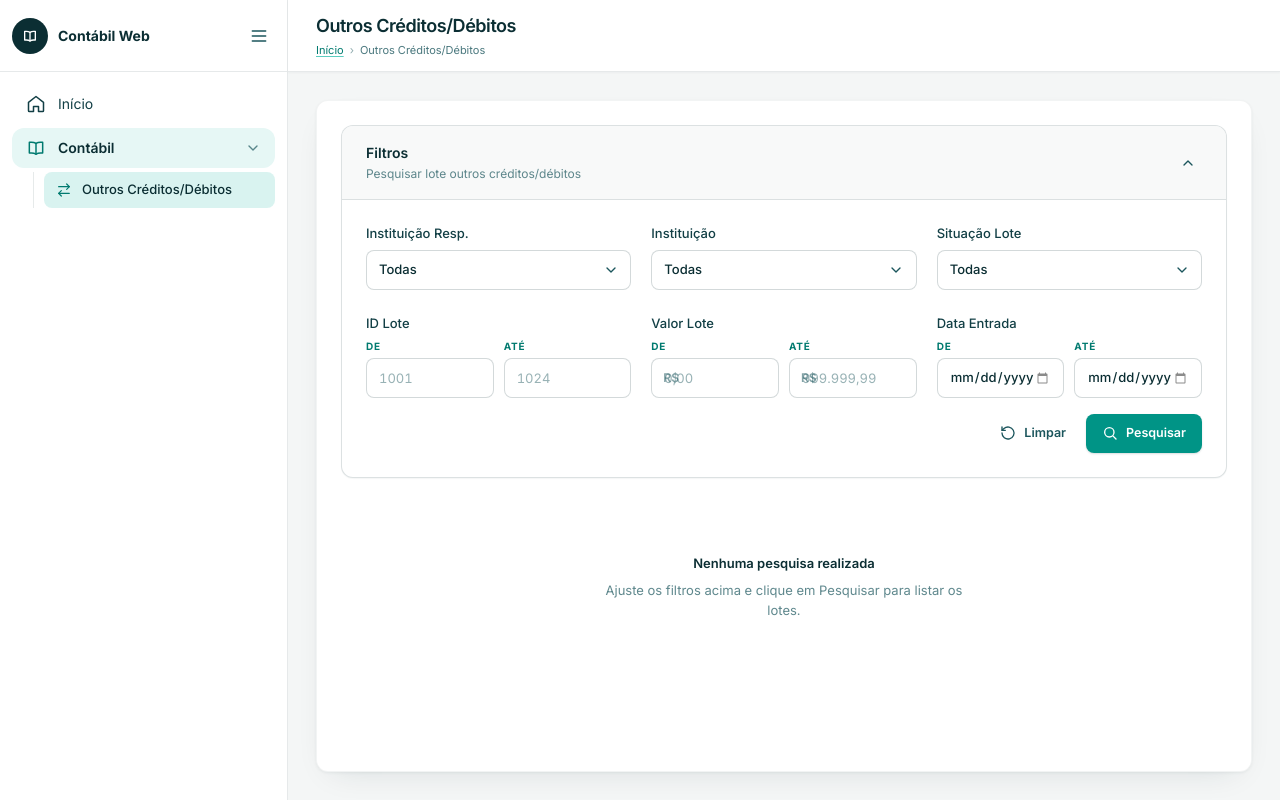
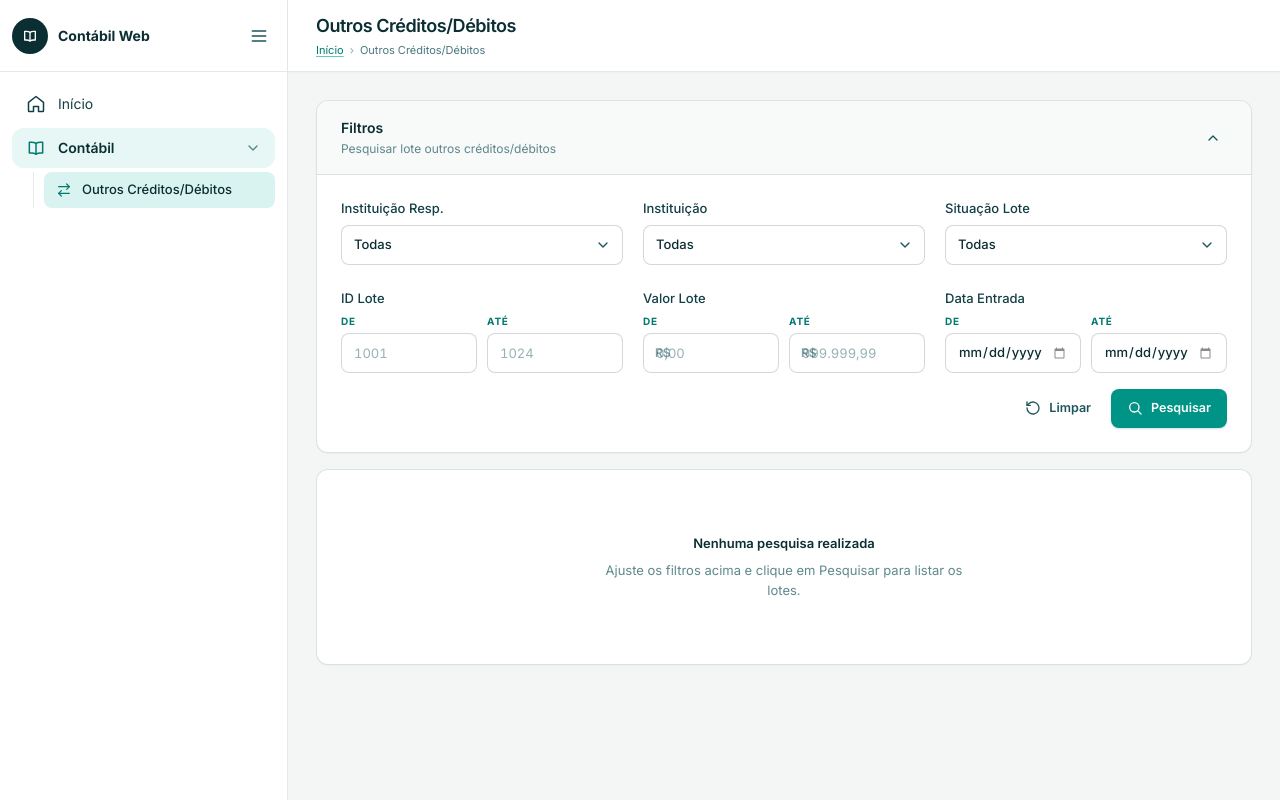
Before and after one commit to zrodrigolimaz/contabil-web, an Angular app: page / in a window 1280 px wide. Built offline with nearby package versions, Linux system fonts and the light colour scheme.

Commit message:
feat: separa filtros e resultados em cartões sobre o fundo da página

```diff
--- a/src/app/features/outros-creditos-debitos/consulta-lotes/consulta-lotes.ts
+++ b/src/app/features/outros-creditos-debitos/consulta-lotes/consulta-lotes.ts
@@ -17,10 +17,11 @@ import { FiltrosLotes } from './filtros-lotes/filtros-lotes';
   imports: [FiltrosLotes],
   changeDetection: ChangeDetectionStrategy.OnPush,
   template: `
-    <div class="flex flex-col gap-5">
+    <div class="flex flex-col gap-4">
       <app-filtros-lotes [carregando]="carregando()" (pesquisar)="pesquisar($event)" />
 
-      <div class="flex flex-col items-center gap-2 py-14 text-center">
+      <!-- Cartão de resultados: a tabela de lotes ocupa este espaço na próxima entrega. -->
+      <div class="cartao flex flex-col items-center gap-2 px-6 py-16 text-center">
         @if (carregando()) {
           <p class="flex items-center gap-2 text-[13px] text-petrol-700/80" role="status">
             <svg
--- a/src/app/layout/shell.html
+++ b/src/app/layout/shell.html
@@ -6,7 +6,11 @@
   >
     <div
       class="flex h-[72px] border-b border-petrol-900/10 px-3"
-      [class]="menuRecolhido() ? 'flex-col items-center justify-center gap-1' : 'flex-row items-center gap-2.5'"
+      [class]="
+        menuRecolhido()
+          ? 'flex-col items-center justify-center gap-1'
+          : 'flex-row items-center gap-2.5'
+      "
     >
       <span class="grid size-9 shrink-0 place-items-center rounded-full bg-petrol-900 text-white">
         <svg
@@ -19,7 +23,9 @@
           class="size-4"
           aria-hidden="true"
         >
-          <path d="M12 6.5C10.5 5.5 8.5 5 6.5 5H4v13h2.5c2 0 4 .5 5.5 1.5 1.5-1 3.5-1.5 5.5-1.5H20V5h-2.5c-2 0-4 .5-5.5 1.5Z" />
+          <path
+            d="M12 6.5C10.5 5.5 8.5 5 6.5 5H4v13h2.5c2 0 4 .5 5.5 1.5 1.5-1 3.5-1.5 5.5-1.5H20V5h-2.5c-2 0-4 .5-5.5 1.5Z"
+          />
           <path d="M12 6.5v13" />
         </svg>
       </span>
@@ -91,7 +97,9 @@
             class="size-5 shrink-0 text-primary-700"
             aria-hidden="true"
           >
-            <path d="M12 6.5C10.5 5.5 8.5 5 6.5 5H4v13h2.5c2 0 4 .5 5.5 1.5 1.5-1 3.5-1.5 5.5-1.5H20V5h-2.5c-2 0-4 .5-5.5 1.5Z" />
+            <path
+              d="M12 6.5C10.5 5.5 8.5 5 6.5 5H4v13h2.5c2 0 4 .5 5.5 1.5 1.5-1 3.5-1.5 5.5-1.5H20V5h-2.5c-2 0-4 .5-5.5 1.5Z"
+            />
             <path d="M12 6.5v13" />
           </svg>
           @if (!menuRecolhido()) {
@@ -113,7 +121,10 @@
         </button>
 
         @if (grupoContabilAberto() && !menuRecolhido()) {
-          <ul id="submenu-contabil" class="ml-[21px] mt-1 flex flex-col gap-1 border-l border-petrol-900/10 pl-2.5">
+          <ul
+            id="submenu-contabil"
+            class="ml-[21px] mt-1 flex flex-col gap-1 border-l border-petrol-900/10 pl-2.5"
+          >
             <li>
               <a
                 href="#"
@@ -145,10 +156,10 @@
   </nav>
 
   <div class="flex min-w-0 flex-1 flex-col">
-    <header class="flex h-[72px] flex-col justify-center border-b border-petrol-900/10 bg-white px-7 shadow-[0_1px_2px_rgba(11,46,51,0.04)]">
-      <h1 class="text-lg font-semibold tracking-tight text-petrol-900">
-        Outros Créditos/Débitos
-      </h1>
+    <header
+      class="flex h-[72px] flex-col justify-center border-b border-petrol-900/10 bg-white px-7 shadow-[0_1px_2px_rgba(11,46,51,0.04)]"
+    >
+      <h1 class="text-lg font-semibold tracking-tight text-petrol-900">Outros Créditos/Débitos</h1>
       <nav aria-label="Trilha de navegação" class="mt-0.5">
         <ol class="flex items-center gap-1.5 text-[11px]">
           <li>
@@ -164,12 +175,9 @@
       </nav>
     </header>
 
-    <main class="flex flex-1 p-5 sm:p-7">
-      <div
-        class="flex flex-1 flex-col rounded-xl border border-petrol-900/5 bg-white p-6 shadow-[0_1px_3px_rgba(11,46,51,0.06),0_12px_32px_-16px_rgba(11,46,51,0.14)]"
-      >
-        <router-outlet />
-      </div>
+    <!-- O shell fornece só o fundo; cada página compõe seus próprios cartões sobre ele. -->
+    <main class="flex flex-1 flex-col p-5 sm:p-7">
+      <router-outlet />
     </main>
   </div>
 </div>
--- a/src/app/shared/ui/painel-recolhivel/painel-recolhivel.ts
+++ b/src/app/shared/ui/painel-recolhivel/painel-recolhivel.ts
@@ -14,9 +14,7 @@ let sequencia = 0;
   selector: 'app-painel-recolhivel',
   changeDetection: ChangeDetectionStrategy.OnPush,
   template: `
-    <section
-      class="overflow-hidden rounded-xl border border-petrol-900/[0.14] bg-white shadow-[0_1px_1px_rgba(11,46,51,0.04)]"
-    >
+    <section class="cartao">
       <div
         class="flex items-center gap-4 px-6 py-4"
         [class]="aberto() ? 'border-b border-petrol-900/[0.12] bg-surface/60' : ''"
--- a/src/styles.css
+++ b/src/styles.css
@@ -54,6 +54,12 @@ body {
   /* Ação secundária ao lado da principal: sem contorno, para não disputar atenção */
   .btn-texto {
     @apply text-petrol-700 hover:bg-petrol-900/[0.05] hover:text-petrol-900;
+  }
+
+  /* Cartão de conteúdo sobre o fundo surface: filtros, tabela e futuras seções */
+  .cartao {
+    @apply overflow-hidden rounded-xl border border-petrol-900/[0.14] bg-white
+      shadow-[0_1px_1px_rgba(11,46,51,0.04)];
   }
 
   /* Rótulo de seção: sempre acompanhado do filete turquesa, nunca sozinho */
```
